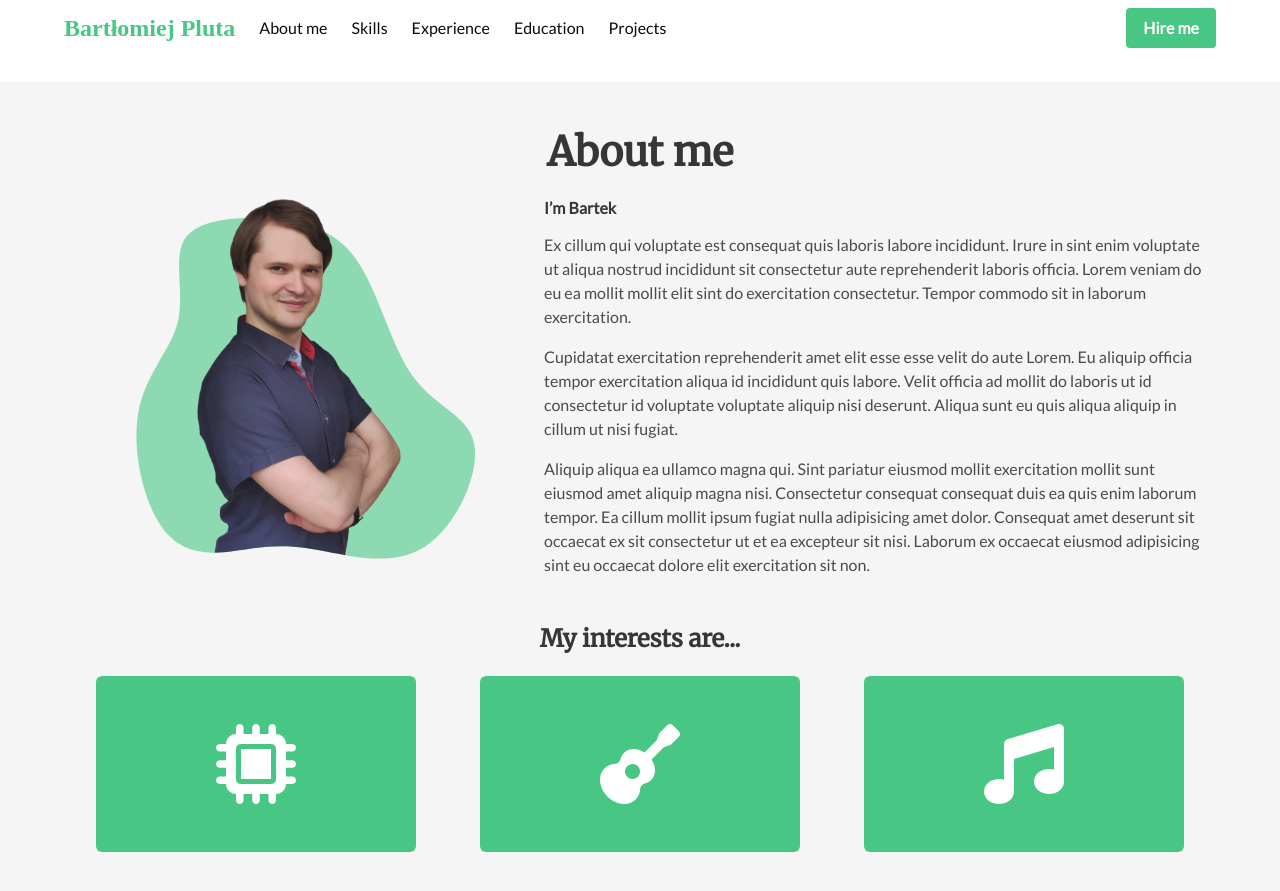
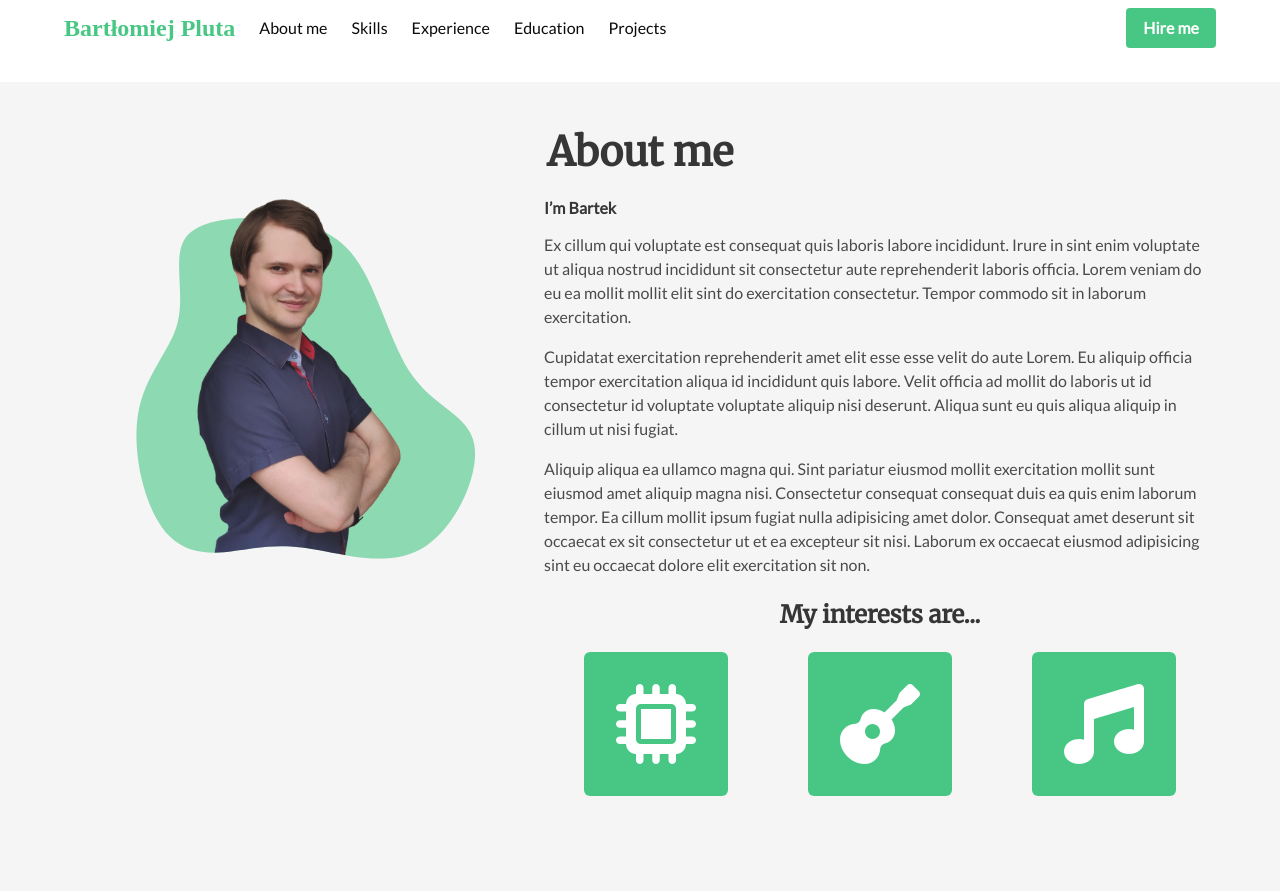
Before and after one commit to bartlomiej-pluta/bartlomiej-pluta.github.io, a Jekyll site: the page built from index.html, in a window 1280 px wide and 900 px high, scrolled down 818 px. Shown: the top 891 px of the window. Built offline with Jekyll 4.4.1, drawn with Linux system fonts in a browser that asks for light colours; nearby versions of some CDN libraries; some web fonts are replaced.

Commit message:
Move interests to about-me column

```diff
--- a/_includes/index/about.html
+++ b/_includes/index/about.html
@@ -11,8 +11,6 @@
         <div class="content" data-aos="fade-right">
           {% capture about %}{% include_relative /_content/about.md %}{% endcapture %}
           {{ about | markdownify }}
-        </div>
-      </div>
         </div>
         <p class="section__subtitle is-size-4">My interests are...</p>
         <div class="level">
@@ -36,3 +34,5 @@
         </div>
       </div>
     </div>
+  </div>
+</div>
--- a/_sass/_about.scss
+++ b/_sass/_about.scss
@@ -3,14 +3,10 @@
 }
 
 .hobby {
-  height: 11rem;
-  width: 30rem;
+  height: 9rem;
+  width: 9rem;
 
-  @include tablet {
-    width: 15rem;
-  }
-
-  @include widescreen {
-    width: 20rem;
+  h6, p {
+    font-size: 0.8rem;
   }
 }
```
Also changed, not shown: _hobbies/technology.md (+1 -1 lines). Lines whose indentation alone changed are shown as unchanged.
